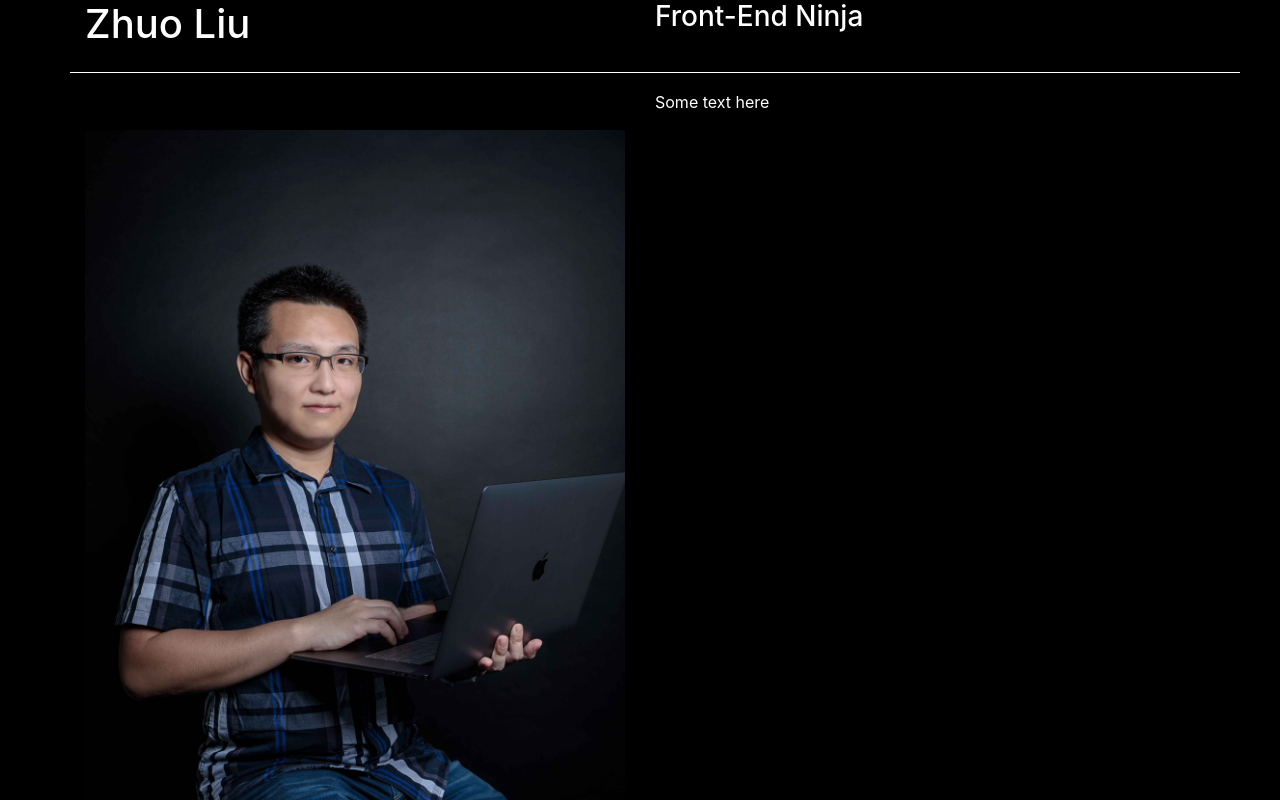
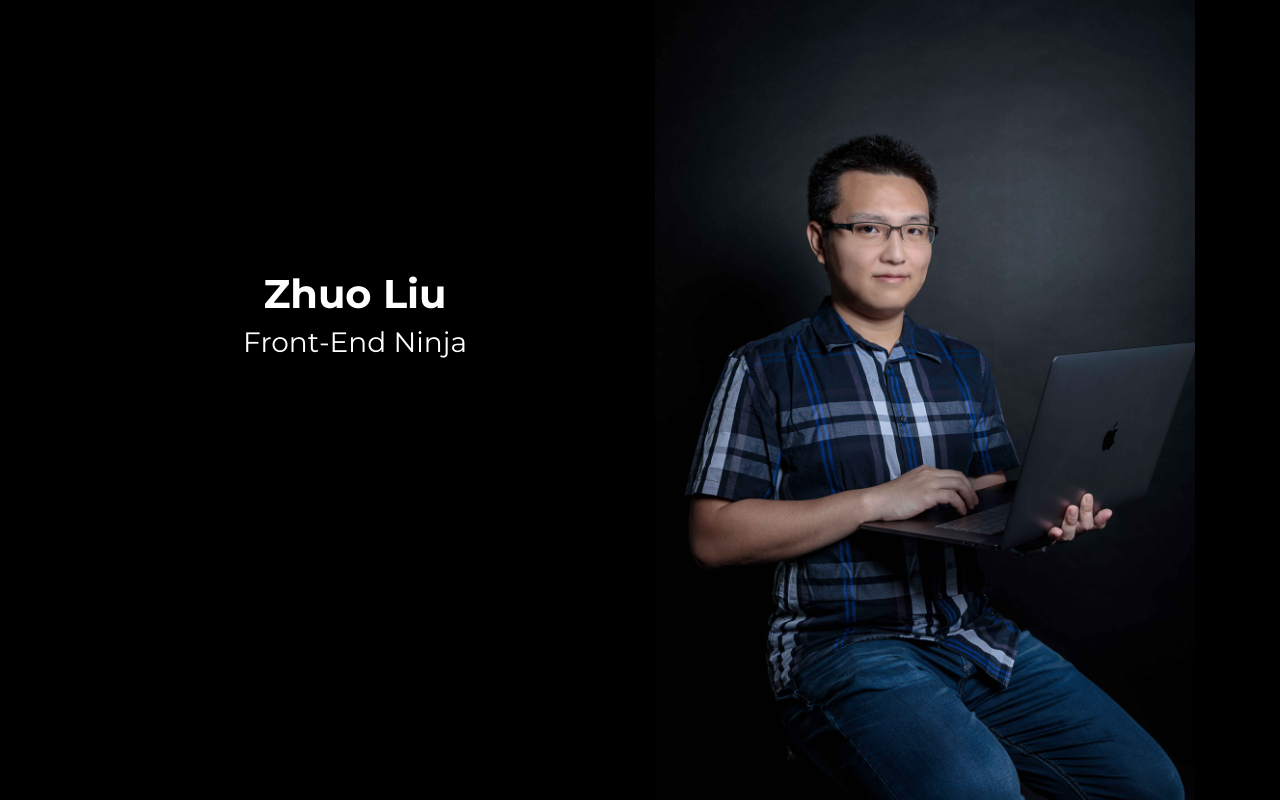
Before and after one commit to vin-lz/udacity-front-end-web-developer-nanodegree-projects, a plain HTML site: page build-a-portfolio-site/index.html in a window 1280 px wide. Shown: the top 800 px of the page. Drawn offline with nearby package versions, Linux system fonts and the light colour scheme.

Commit message:
Feat: Layout change

```diff
--- a/build-a-portfolio-site/css/styles.css
+++ b/build-a-portfolio-site/css/styles.css
@@ -1,13 +1,20 @@
-hr {
-	border-color: white;
+.title-text {
+	color: white;
+	margin: 50% 0 50% 0;
+	text-align: center;
 }
 
 
+.name {
+	font-family: 'Montserrat', sans-serif;
+	font-weight: bold;
+}
 
 
-
-
-
+.subtitle {
+	font-family: 'Montserrat', sans-serif;
+	font-weight: lighter;
+}
 
 .thumbnails {
 	width: 100%;
@@ -16,23 +23,16 @@ hr {
 
 
 .thumbnail-boxes {
-	padding: 2em;
+	padding: 0.5em;
 }
 
 
 .portrait {
 	width: 100%;
-	margin: 40px 0 40px 0;
+	margin: 0px 0 40px 0;
 }
 
 
 body {
 	background: black;
 }
-
-
-.name,
-.title-text,
-.main-text {
-	color: white;
-}
--- a/build-a-portfolio-site/index.html
+++ b/build-a-portfolio-site/index.html
@@ -7,32 +7,26 @@
 	<title>Welcome to my portfolio site</title>
 	<link rel="stylesheet" href="https://stackpath.bootstrapcdn.com/bootstrap/4.1.3/css/bootstrap.min.css" integrity="sha384-MCw98/SFnGE8fJT3GXwEOngsV7Zt27NXFoaoApmYm81iuXoPkFOJwJ8ERdknLPMO" crossorigin="anonymous">
 	<link rel="stylesheet" href="css/styles.css">
+<link href="https://fonts.googleapis.com/css?family=Montserrat:400,700" rel="stylesheet">
 </head>
 <body>
+
 	<div class="container">
-		<div class="row">
-			<div class="col-md-6">
-				<h1 class="name">Zhuo Liu</h1>
-			</div>
-			<div class="col-md-6">
-				<h3 class="title-text">Front-End Ninja</h3>
-			</div>
-		</div>
-		<div class="row">
-			<hr class="col-md-12">
-		</div>
-
 		<!-- Main intro -->
 		<div class="row">
 			<div class="col-md-6">
-				<img class="portrait" src="img/portrait.jpg" alt="A portrait of Zhuo Liu">
+				<div class="title-text">
+					<h1 class="name">Zhuo Liu</h1>
+					<h3 class="subtitle">Front-End Ninja</h3>
+				</div>
 			</div>
 			<div class="col-md-6">
-				<p class="main-text">Some text here</p>
+				<img class="portrait" src="img/portrait.jpg" alt="A portrait of Zhuo Liu">
 			</div>
 		</div>
 
 		<!-- Thumbnails -->
+		<div>
 			<div class="row">
 				<div class="col-md-6 thumbnail-boxes">
 					<img class="thumbnails" src="img/suspension-bridge.jpg" alt="Suspension Bridge at Clifton, Bristol, UK">
@@ -54,5 +48,6 @@
 				</div>
 			</div>
 		</div>
+	</div>
 </body>
 </html>
```
Also changed, not shown: build-a-portfolio-site/img/background.jpg (added). Lines whose indentation alone changed are shown as unchanged.
